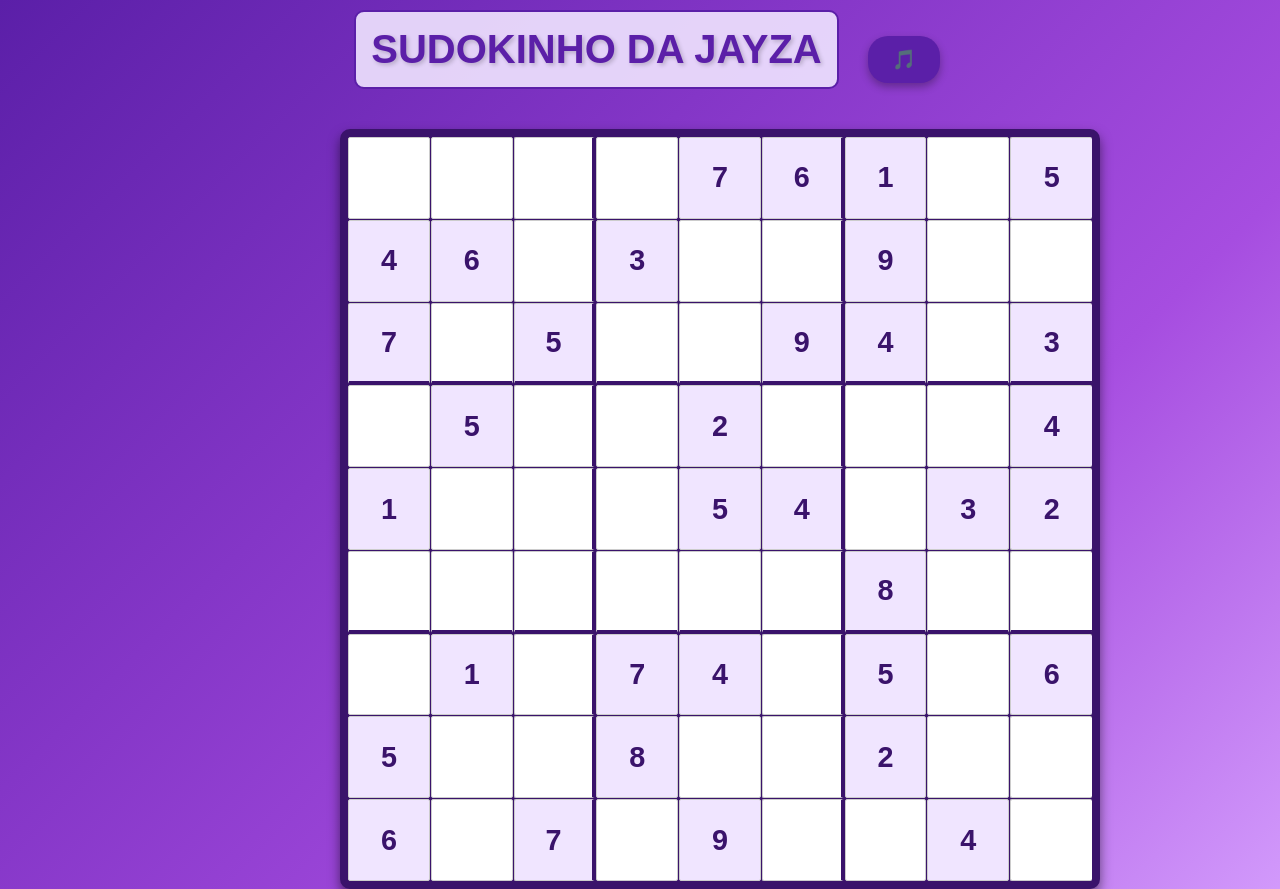
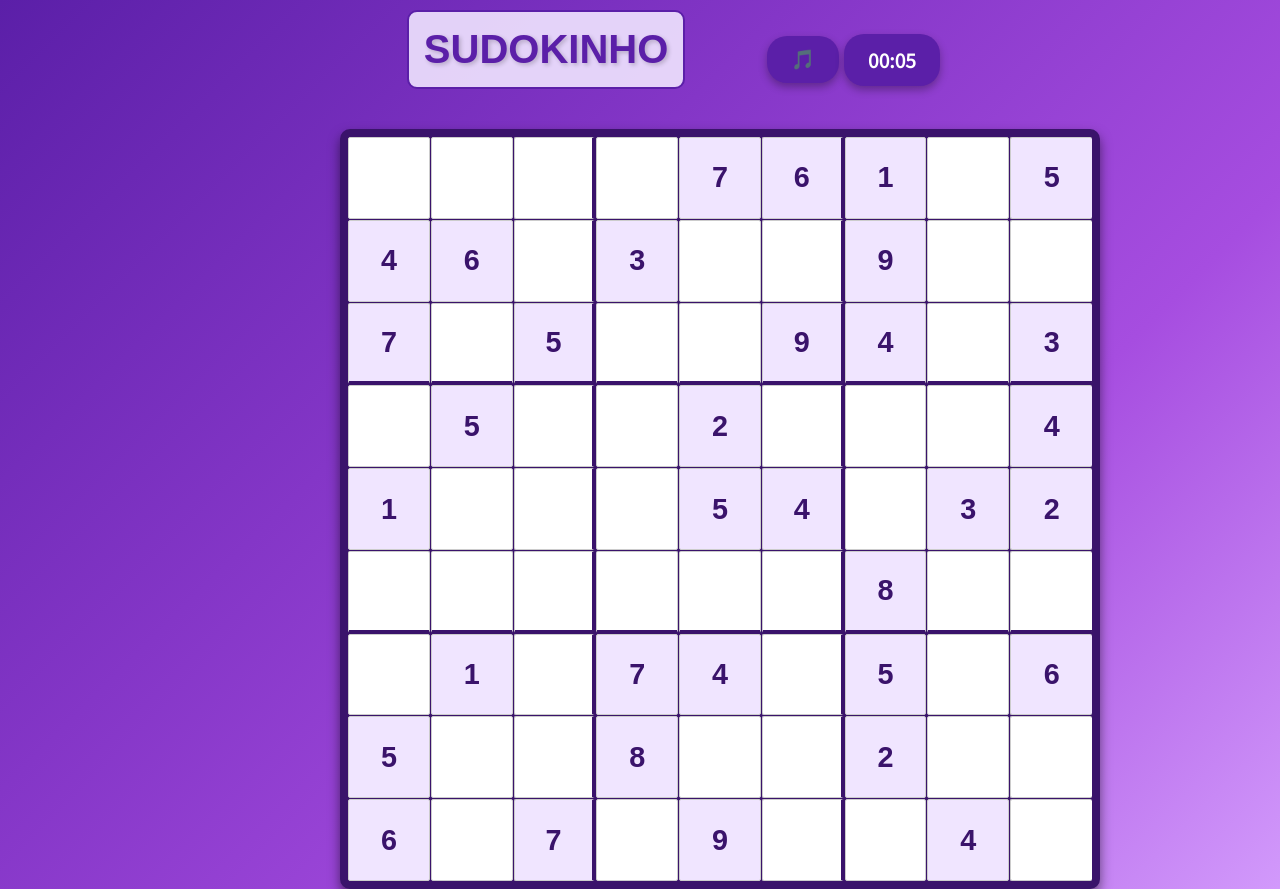
Before and after one commit to lipe404/Sudoku-com-HTML5--CSS3-e-Javascript, a plain HTML site: page index.html in a window 1280 px wide. Shown: the top 889 px of the page. Drawn offline with Linux system fonts and the light colour scheme.

Commit message:
Cronometro adicionado

```diff
--- a/index.html
+++ b/index.html
@@ -3,15 +3,16 @@
     <head>
         <meta charset="UTF-8">
         <meta name="viewport" content="width=device-width, initial-scale=1.0">
-        <title>Sudokinho da Jayza</title>
+        <title>Sudokinho</title>
         <link rel="stylesheet" href="style.css">
         <link href="https://fonts.googleapis.com/css2?family=Noto+Sans+JP:wght@400&display=swap" rel="stylesheet">
     </head>
     <body>
         <div class="container">
             <div class="header-container">
-                <h1>SUDOKINHO DA JAYZA</h1>
+                <h1>SUDOKINHO</h1>
                 <button id="play-button">🎵</button>
+                <div id="timer">00:00</div>
             </div>
             <div id="sudoku-grid"></div>
             <button id="solve-button">Resolver</button>
--- a/script.js
+++ b/script.js
@@ -5,6 +5,29 @@ document.addEventListener("DOMContentLoaded", () => {
     const MIN_REMOVED_CELLS = 40;
     const MAX_REMOVED_CELLS = 49;
     const MAX_ATTEMPTS = 200;
+    // Cronômetro
+    let timerInterval;
+    let seconds = 0;
+
+    function startTimer() {
+        clearInterval(timerInterval); // Limpa qualquer timer existente
+        seconds = 0;
+        updateTimerDisplay();
+        timerInterval = setInterval(() => {
+            seconds++;
+            updateTimerDisplay();
+        }, 1000);
+    }
+
+    function updateTimerDisplay() {
+        const minutes = Math.floor(seconds / 60);
+        const remainingSeconds = seconds % 60;
+        document.getElementById('timer').textContent =
+            `${minutes.toString().padStart(2, '0')}:${remainingSeconds.toString().padStart(2, '0')}`;
+    }
+
+    // Inicia o timer quando a página carrega
+    startTimer();
 
     // Elementos DOM
     const grid = document.getElementById("sudoku-grid");
@@ -27,6 +50,7 @@ document.addEventListener("DOMContentLoaded", () => {
         createGrid();
         generateSudoku();
         setupSolveButton();
+        startTimer(); // Reinicia o cronômetro
     }
 
     // Configuração do modal
@@ -307,6 +331,9 @@ document.addEventListener("DOMContentLoaded", () => {
     }
 
     function showCustomAlert(title, message, type) {
+        if (type === "success") {
+            clearInterval(timerInterval); // Para o cronômetro quando o jogo é resolvido
+        }
         modalTitle.textContent = title;
         modalMessage.textContent = message;
 
--- a/style.css
+++ b/style.css
@@ -298,3 +298,27 @@
   background-color: var(--secondary-color); /* Cor de fundo ao passar o mouse */
   transform: scale(1.05); /* Efeito de aumento ao passar o mouse */
 }
+
+/* ===== CRONÔMETRO ===== */
+#timer {
+  margin-left: 5px;
+  padding: 12px 24px;
+  font-size: clamp(1rem, 4vw, 1.2rem);
+  color: var(--white);
+  background-color: var(--primary-color);
+  border: none;
+  border-radius: 20px;
+  box-shadow: 0 4px 8px rgba(0, 0, 0, 0.3);
+  font-family: 'Noto Sans JP', sans-serif;
+  font-weight: bold;
+  display: flex;
+  align-items: center;
+  justify-content: center;
+  min-width: 80px;
+  transition: all 0.3s ease;
+}
+
+#timer:hover {
+  background-color: var(--secondary-color);
+  transform: scale(1.05);
+}
```
